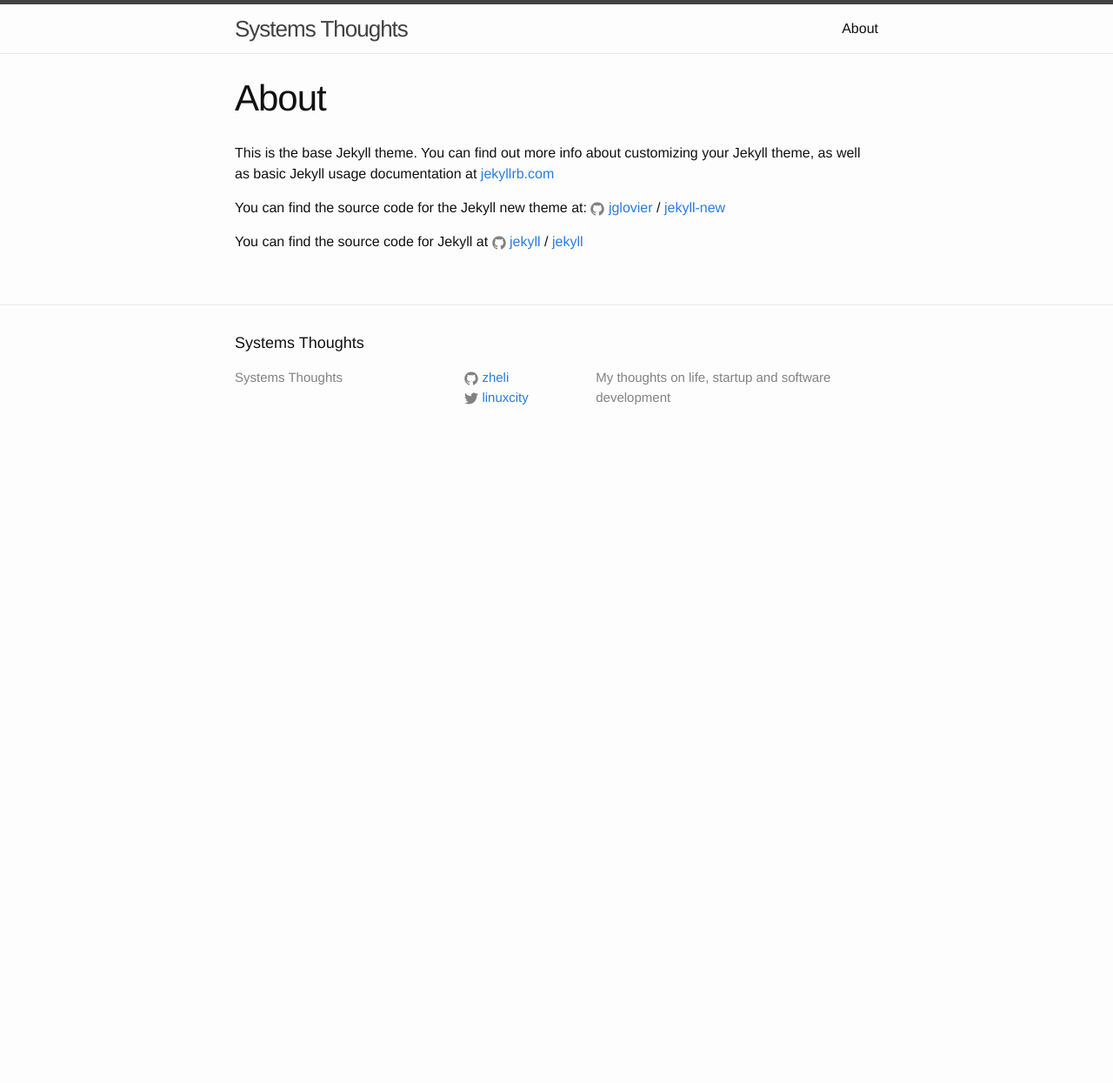
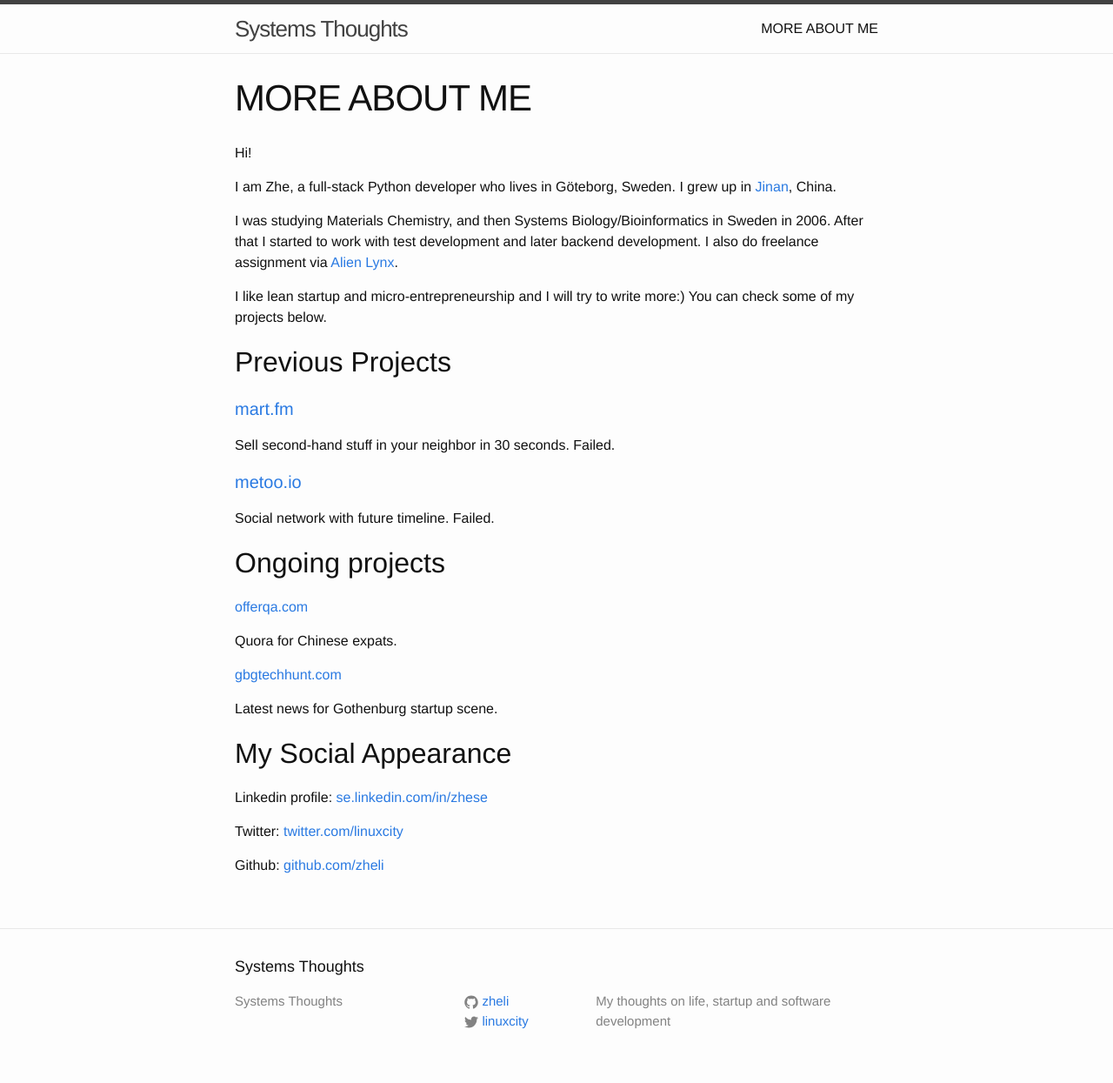
Before and after one commit to zheli/zheli.github.io, a Jekyll site: the page built from about.md, in a window 1280 px wide. Shown: the whole page at 87% size. Built offline with Jekyll 4.4.1, drawn with Linux system fonts in a browser that asks for light colours; before the commit the page ends 900 px from its top, so only the background shows below that.

Commit message:
Change about page

```diff
--- a/about.md
+++ b/about.md
@@ -1,15 +1,45 @@
 ---
+id: 2
+title: MORE ABOUT ME
+date: 2011-05-31T08:51:05+00:00
+author: Zhe
 layout: page
-title: About
-permalink: /about/
+guid: http://www.systemsthoughts.com/?page_id=2
+dsq_thread_id:
+  - 3949194034
 ---
+Hi!
 
-This is the base Jekyll theme. You can find out more info about customizing your Jekyll theme, as well as basic Jekyll usage documentation at [jekyllrb.com](http://jekyllrb.com/)
+I am Zhe, a full-stack Python developer who lives in Göteborg, Sweden. I grew up in <a href="http://goo.gl/maps/vfld" target="_blank">Jinan</a>, China.
 
-You can find the source code for the Jekyll new theme at:
-{% include icon-github.html username="jglovier" %} /
-[jekyll-new](https://github.com/jglovier/jekyll-new)
+I was studying Materials Chemistry, and then Systems Biology/Bioinformatics in Sweden in 2006. After that I started to work with test development and later backend development. I also do freelance assignment via <a href="http://www.alienlynx.com" target="_blank">Alien Lynx</a>.
 
-You can find the source code for Jekyll at
-{% include icon-github.html username="jekyll" %} /
-[jekyll](https://github.com/jekyll/jekyll)
+I like lean startup and micro-entrepreneurship and I will try to write more:) You can check some of my projects below.
+
+## Previous Projects
+
+#### <a href="http://mart.fm" target="_blank">mart.fm</a>
+
+Sell second-hand stuff in your neighbor in 30 seconds. Failed.
+
+#### <a href="http://metoo.io" target="_blank">metoo.io</a>
+
+Social network with future timeline. Failed.
+
+## Ongoing projects
+
+<a href="http://offerqa.com" target="_blank">offerqa.com</a>
+
+Quora for Chinese expats.
+
+<a href="http://gbgtechhunt.com" target="_blank">gbgtechhunt.com</a>
+
+Latest news for Gothenburg startup scene.
+
+## My Social Appearance
+
+Linkedin profile: <a title="View public profile" href="http://se.linkedin.com/in/zhese" name="webProfileURL"></a>[se.linkedin.com/in/zhese](http://se.linkedin.com/in/zhese)
+
+Twitter: [twitter.com/linuxcity](http://twitter.com/linuxcity)
+
+Github: [github.com/zheli](https://github.com/zheli)
```
